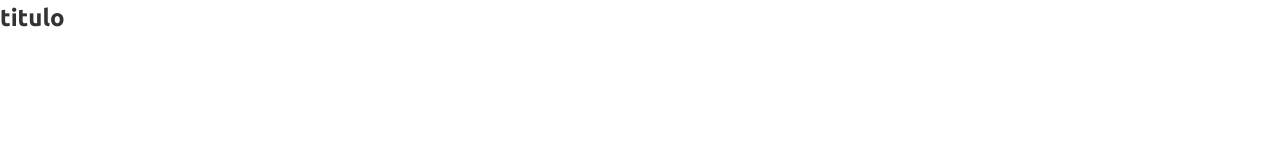
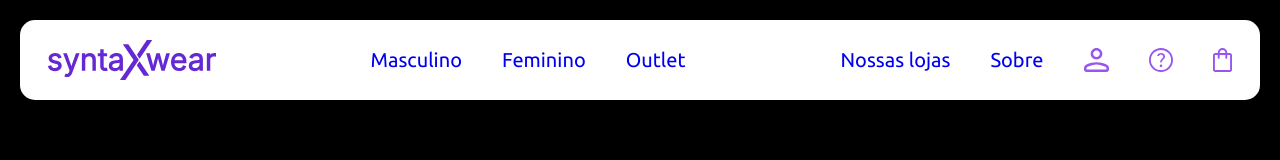
Before and after one commit to RodySeixas/ecommerce-syntaxwear, a plain HTML site: page index.html in a window 1280 px wide. Drawn offline with Linux system fonts and the light colour scheme.

Commit message:
feat: adiciona header com estilização desktop

```diff
--- a/css/base.css
+++ b/css/base.css
@@ -1,5 +1,5 @@
 body {
     font-family: var(--fonte-principal);
-    background-color: #fff;
+    background-color:black;
     color: #333
 }
--- /dev/null
+++ b/css/header.css
@@ -0,0 +1,44 @@
+.header {
+    background-color:#fff;
+    position: fixed;
+    top: 20px;
+    left: 50%;
+    transform: translate(-50%);
+    width: calc(100% - 40px);
+    border-radius: 15px;
+    z-index: 999;
+    display: flex;
+    justify-content: space-between;
+    align-items: center;
+    padding: 20px 28px;
+}
+
+.logo img{
+    height: 40px;
+}
+.nav-center ul{
+    display: flex;
+    gap: 2.5rem;
+}
+
+.nav-center a, .nav-secondary a{
+    font-size: 1.25rem;
+}
+
+.nav-center a:hover, .nav-secondary a:hover{
+    color: #7c3acd;
+}
+
+.nav-secondary ul{
+    display: flex;
+    gap: 2.5rem;
+    align-items: center;
+}
+.nav-secondary img{
+    height: 24px;
+}
+
+.nav-secondary a:hover img{
+    opacity: 0.7;
+    filter: invert(34%) sepia(100%) grayscale(100%) brightness(150%) brightness(90%);
+}
--- a/css/reset.css
+++ b/css/reset.css
@@ -36,6 +36,14 @@ a:not([class]) {
   text-decoration-skip-ink: auto;
 }
 
+a{
+  text-decoration: none;
+}
+
+ul, ol{
+  list-style: none;
+}
+
 /* Make images easier to work with */
 img,
 picture {
--- a/index.html
+++ b/index.html
@@ -4,16 +4,41 @@
 <head>
     <meta charset="UTF-8">
     <meta name="viewport" content="width=device-width, initial-scale=1.0">
-    <title>SyntasxWear - Ecommerce</title>
+    <title>SyntaxWear - Tênis e Sneakers Online</title>
     <link rel="stylesheet" href="./css/reset.css" class="css">
     <link rel="stylesheet" href="./css/variables.css">
     <link rel="stylesheet" href="./css/base.css">
     <link rel="stylesheet" href="./css/layout.css">
+    <link rel="stylesheet" href="./css/header.css">
 </head>
 
 <body>
     <!-- Header - Navegação e identidade da marca -->
-    <header class="site-header">
+    <header class="header">
+        <h1 class="logo">
+            <a href="/" title="SyntaxWear - Tenis e Sneakers Online">
+                <img src="./assets/img/logo/logo.svg" alt="SyntaxWear - Tênis e Sneakers Online">
+            </a>
+        </h1>
+
+        <nav class="nav-center" aria-label="Categorias Principais">
+            <ul>
+                <li><a href="#">Masculino</a></li>
+                <li><a href="#">Feminino</a></li>
+                <li><a href="#">Outlet</a></li>
+            </ul>
+        </nav>
+
+        <!-- Menu secundário com links utilitários -->
+        <nav class="nav-secondary" aria-label="Links úteis">
+            <ul>
+                <li><a href="#">Nossas lojas</a></li>
+                <li><a href="#">Sobre</a></li>
+                <li><a href="#"><img src="./assets/img/icons/user.svg" alt="Perfil" /></a></li>
+                <li><a href="#"><img src="./assets/img/icons/help.svg" alt="Ajuda" /></a></li>
+                <li><a href="#"><img src="./assets/img/icons/cart.svg" alt="Carrinho" /></a></li>
+            </ul>
+        </nav>
     </header>
 
     <!-- Seção de Autenticação -->
@@ -25,7 +50,6 @@
 
         <!-- Seção de Produtos -->
         <section class="hero-section">
-            <h1>titulo</h1>
         </section>
 
         <!-- Seção de Produto Individual -->
```
Also changed, not shown: assets/img/icons/cart.svg (added), assets/img/icons/help.svg (added), assets/img/icons/user.svg (added), assets/img/logo/logo.svg (added).
